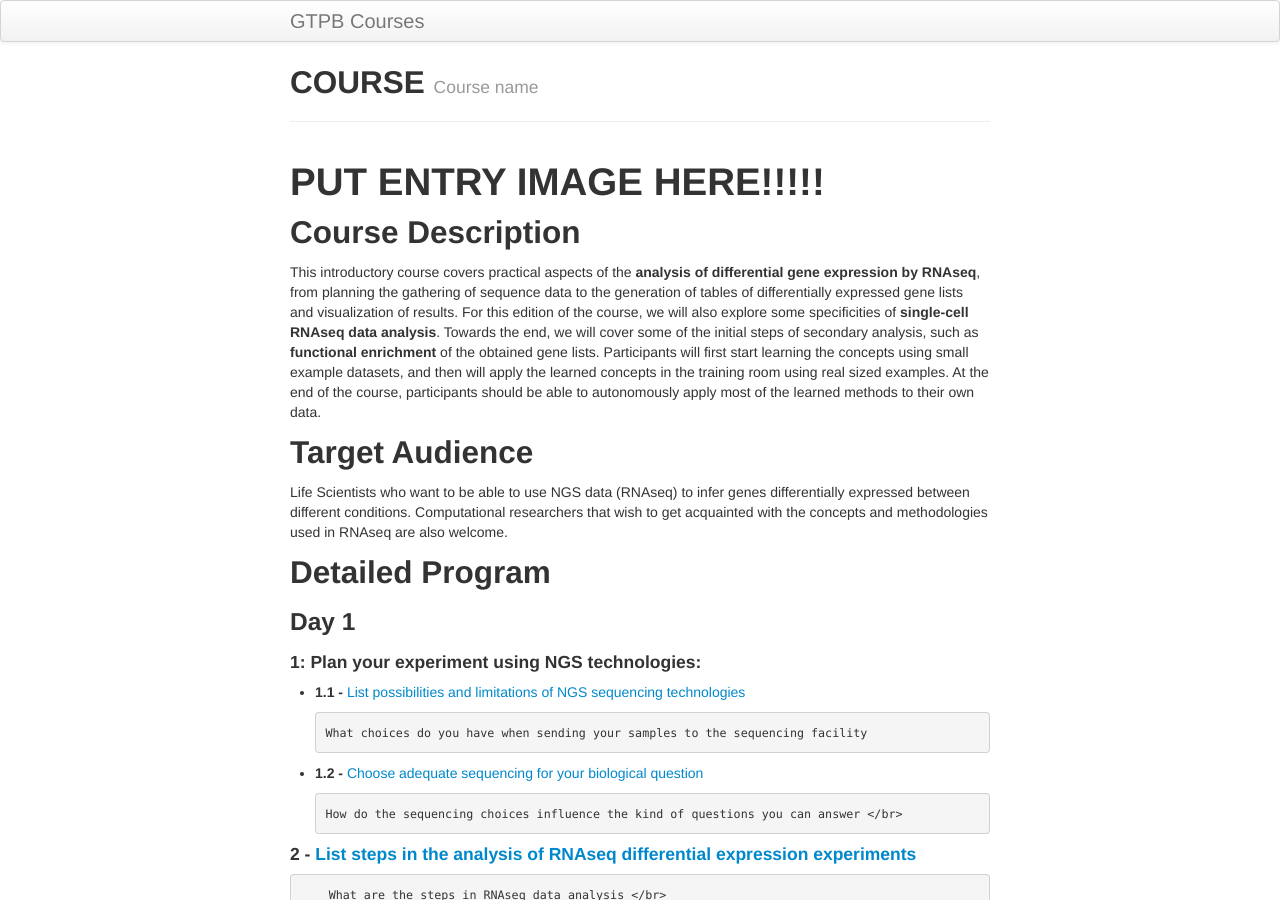
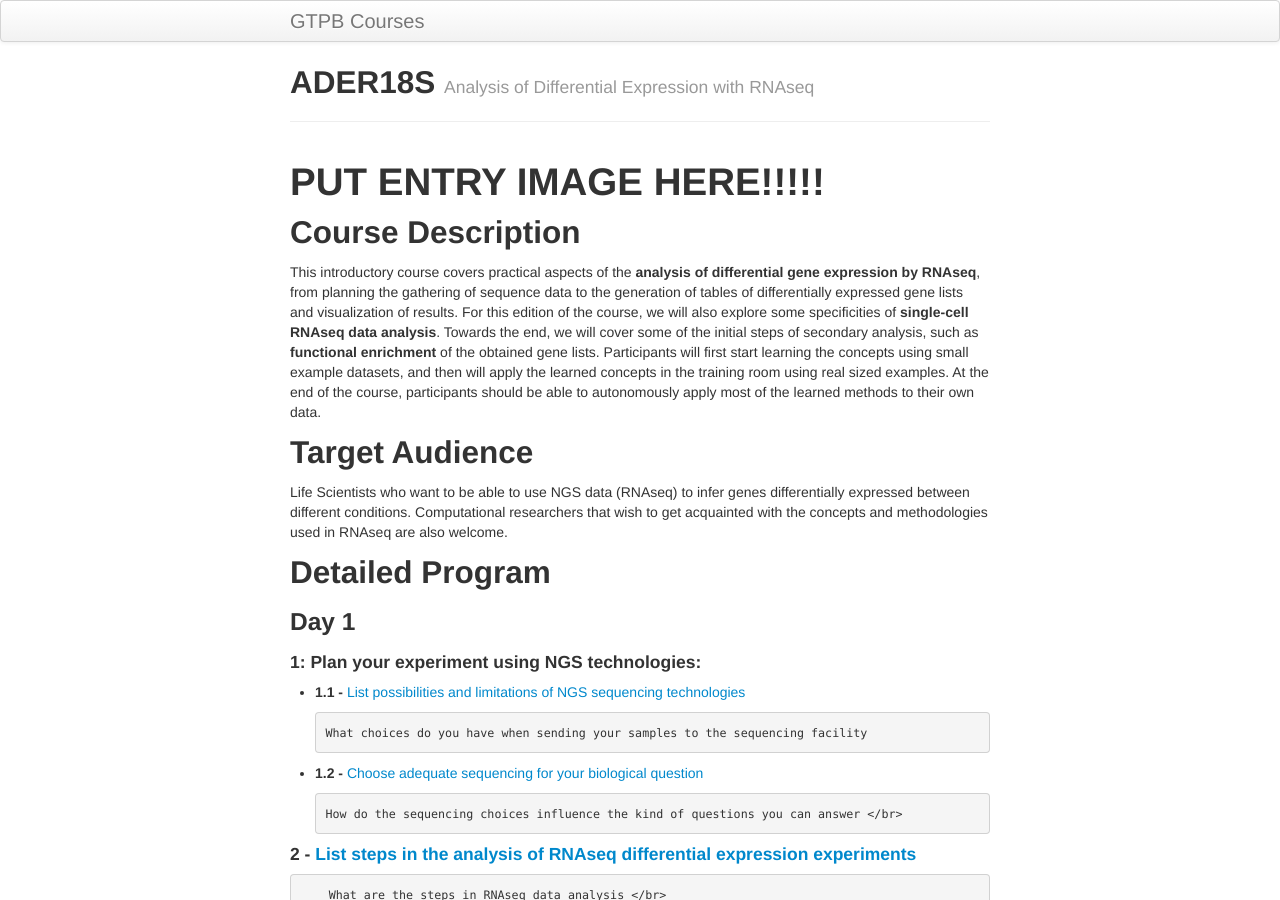
Before and after one commit to GTPB/ADER19F, a Jekyll site: the page built from index.md, in a window 1280 px wide and 900 px high. Built offline with Jekyll 4.4.1, drawn with Linux system fonts in a browser that asks for light colours.

Commit message:
Update index.md

```diff
--- a/index.md
+++ b/index.md
@@ -1,8 +1,8 @@
 ---
 layout: page
-title: COURSE
-tagline: Course name
-description: Analysis of Differential Expression with RNAseq
+title: ADER18S
+tagline: Analysis of Differential Expression with RNAseq
+description: Introductory course that covers practical aspects of the analysis of differential gene expression by RNAseq
 ---
 # PUT ENTRY IMAGE HERE!!!!!
 
```
